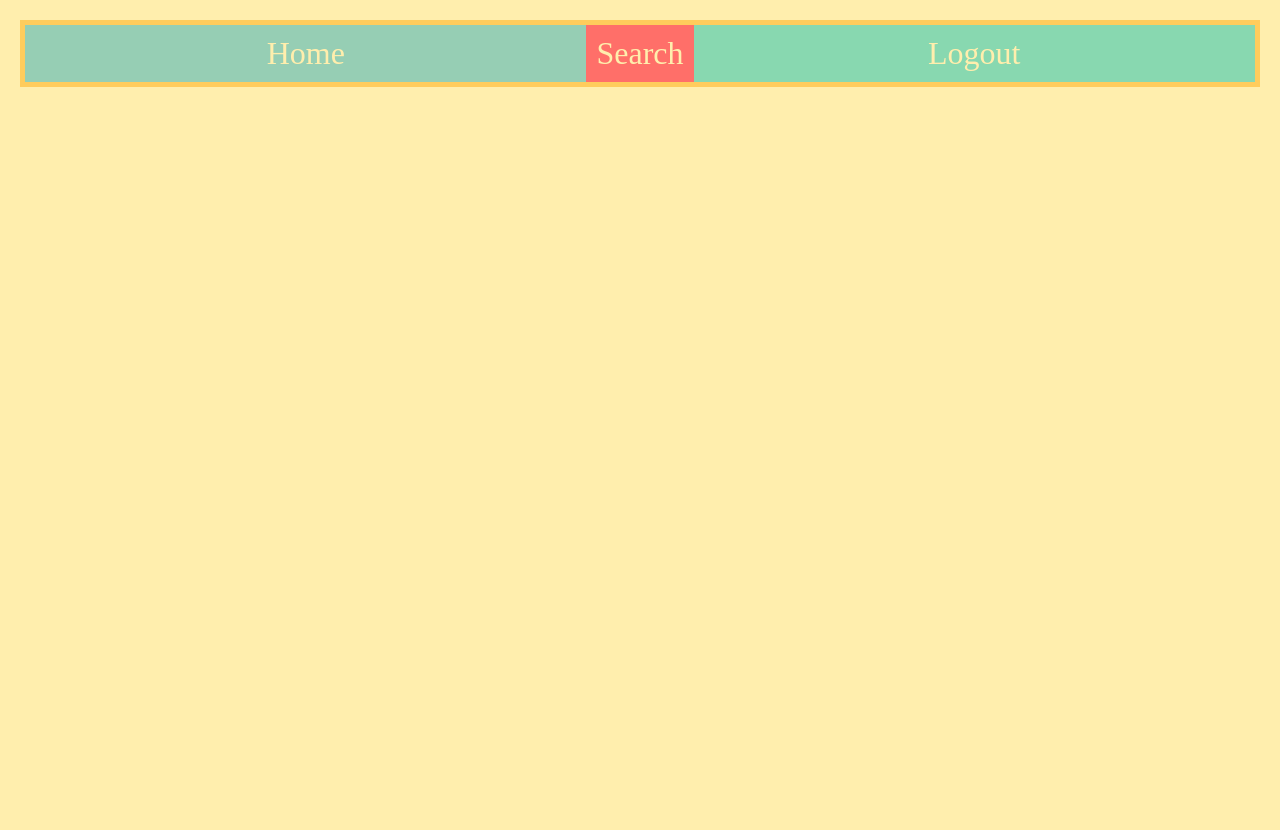
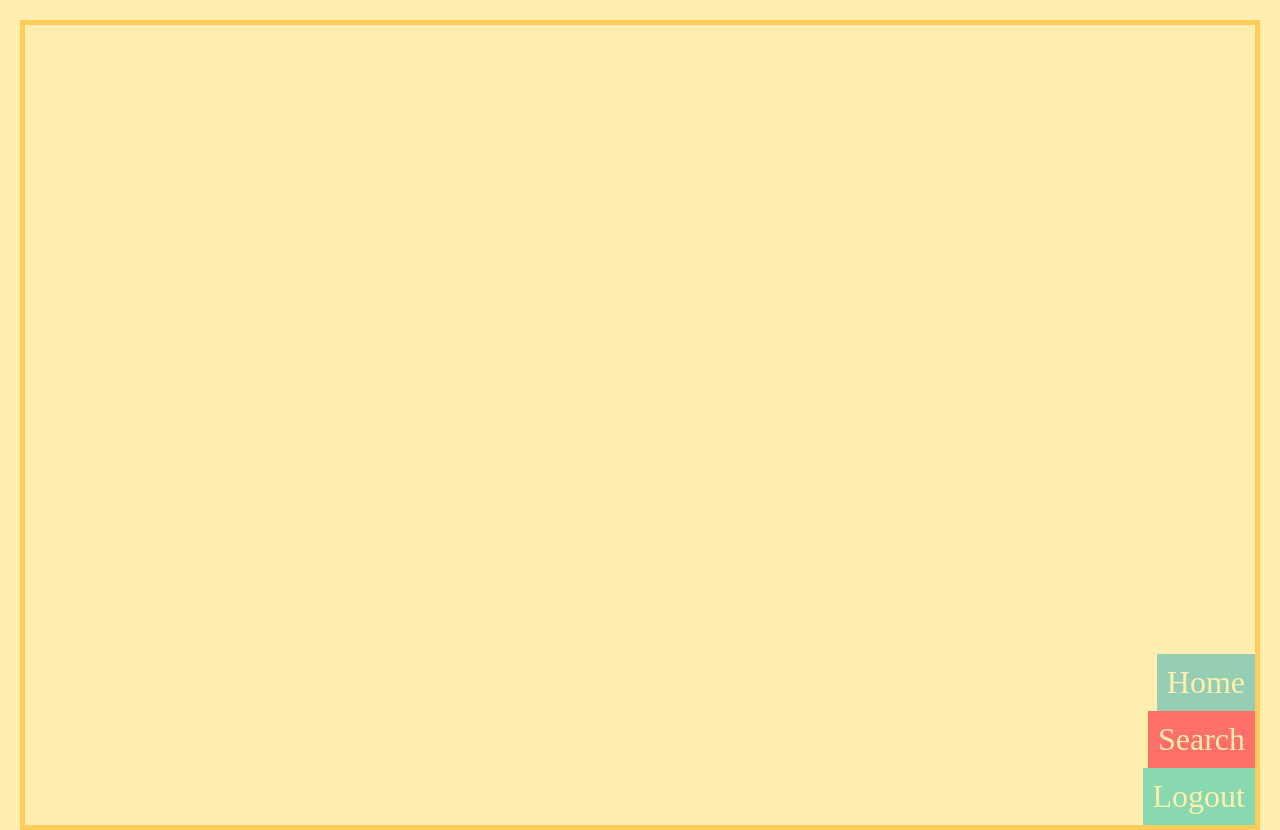
Before and after one commit to thallesbruno/freecodecamp-flexbox, a plain HTML site: page index.html in a window 1280 px wide. Before the commit the page ends 800 px from the top, so only its background shows below. Drawn offline with Linux system fonts and the light colour scheme.

Commit message:
alinhando os itens

```diff
--- a/basic.css
+++ b/basic.css
@@ -5,7 +5,13 @@
     color: #ffeead;
 }
 
+body{
+    margin: 0;
+}
+
 html, body{
+    box-sizing: border-box;
+    height: 100%;
     background-color: #ffeead;
     margin: 10px;
 }
--- a/index.css
+++ b/index.css
@@ -1,12 +1,8 @@
 .container{
     border: 5px solid #ffcc5c;
     display: flex;
+    flex-direction: column;
+    justify-content: end;
+    height: 100%;
+    align-items: flex-end;
 }
-
-.home{
-    flex: 1;
-}
-
-.logout{
-    flex: 1;
-}
```
